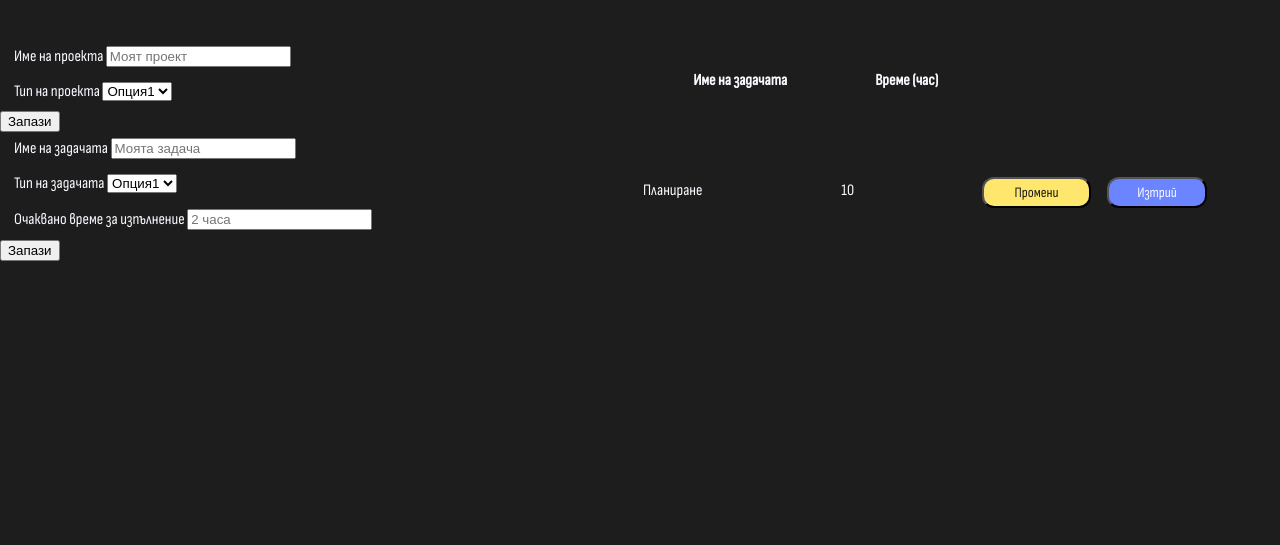
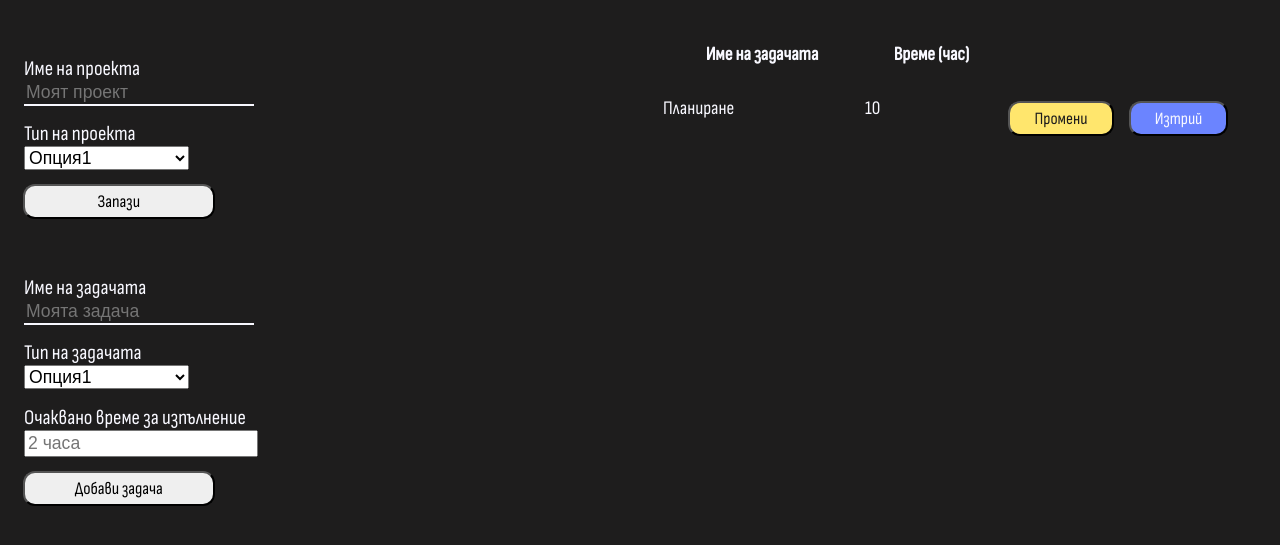
Before and after one commit to veneta13/Project_Estimator, a PHP site: page /pages/manual_estimation.html in a window 1280 px wide. Shown: the part 60-605 px from the top of the page. Run offline with PHP 8.4, Linux system fonts and the light colour scheme.

Commit message:
Style manual estimation

```diff
--- a/pages/manual_estimation.html
+++ b/pages/manual_estimation.html
@@ -24,31 +24,31 @@
                 <label class="form-element form-label" for="project_name">
                     Име на проекта
                 </label>
-                <input class="form-element form-input" id="project_name"
+                <input class="form-element form-input only-bottom-border" id="project_name"
                        placeholder="Моят проект" type="text" required>
             </fieldset>
 
             <fieldset class="form-row">
                 <label class="form-element form-label" for="preset">Тип на проекта</label>
-                <select id="preset">
+                <select class="form-select" id="preset">
                     <option>Опция1</option>
                     <option>Опция2</option>
                 </select>
             </fieldset>
 
-            <button>Запази</button>
+            <button class="form-button">Запази</button>
         </form>
 
 
         <form class="task-form">
             <fieldset class="form-row">
                 <label class="form-element form-label" for="task_name">Име на задачата</label>
-                <input class="form-element form-input" id="task_name" placeholder="Моята задача" required type="text">
+                <input class="form-element form-input only-bottom-border" id="task_name" placeholder="Моята задача" required type="text">
             </fieldset>
 
             <fieldset class="form-row">
                 <label class="form-element form-label" for="task-type">Тип на задачата</label>
-                <select id="task-type">
+                <select class="form-select" id="task-type">
                     <option>Опция1</option>
                     <option>Опция2</option>
                 </select>
@@ -60,30 +60,30 @@
                        type="number">
             </fieldset>
 
-            <button>Запази</button>
+            <button class="form-button">Добави задача</button>
         </form>
     </section>
 
 
     <table class="task-table">
         <tr>
-            <th>Име на задачата</th>
-            <th>Време (час)</th>
-            <th></th>
-            <th></th>
+            <th class="table-text">Име на задачата</th>
+            <th class="table-text">Време (час)</th>
+            <th class="table-text"></th>
+            <th class="table-text"></th>
         </tr>
 
         <tr>
-            <td>
+            <td class="table-text">
                 Планиране
             </td>
-            <td>
+            <td class="table-text">
                 10
             </td>
-            <td>
+            <td class="table-text">
                 <button class="table-button edit-button">Промени</button>
             </td>
-            <td>
+            <td class="table-text">
                 <button class="table-button delete-button">Изтрий</button>
             </td>
         </tr>
--- a/style/full_style.css
+++ b/style/full_style.css
@@ -7,6 +7,14 @@
     url('../fonts/sofia-sans-condensed-v2-cyrillic-ext_latin-regular.ttf') format('truetype'); /* Chrome 4+, Firefox 3.5+, IE 9+, Safari 3.1+, iOS 4.2+, Android Browser 2.2+ */
 }
 
+.only-bottom-border {
+    background: transparent;
+    border: 0;
+    border-bottom: 2px solid #F8F8FF;
+    color: #F8F8FF;
+    outline: 0;
+}
+
 .site-content {
     font-family: 'Sofia Sans Condensed', sans-serif;
     margin: 0;
--- a/style/inner_style.css
+++ b/style/inner_style.css
@@ -1,3 +1,11 @@
+.form-label {
+    display: block;
+    font-size: 1.3em;
+}
+
+.form-input {
+    font-size: 1.1em;
+}
 
 .left-navbar-item {
     float: left;
@@ -32,3 +40,19 @@
 .sticky-top > a:hover {
     color: #FFE66D;
 }
+
+.task-form {
+    margin-top: 50px;
+}
+
+.user-inputs {
+    padding: 10px;
+}
+
+tbody {
+    vertical-align: top;
+}
+
+th {
+    height: 50px !important;
+}
--- a/style/manual_estimation.css
+++ b/style/manual_estimation.css
@@ -13,18 +13,29 @@
     margin-top: 100px;
 }
 
+.form-button {
+    border-radius: 12px;
+    font-family: 'Sofia Sans Condensed', sans-serif;
+    font-size: 1.1em;
+    margin-left: 2%;
+    margin-top: 4px;
+    padding: 5px;
+    width: 30%;
+}
+
 .form-row {
     border: none;
     display: block;
 }
 
-.user-inputs {
-    width: 50%;
-}
-
 .task-table {
     float: right;
     width: 45%;
+}
+
+.form-select {
+    font-size: 1.1em;
+    width: 27%;
 }
 
 .table-button {
@@ -37,3 +48,11 @@
     padding: 5px;
     width: 90%;
 }
+
+.table-text {
+    font-size: 1.2em;
+}
+
+.user-inputs {
+    width: 50%;
+}
```
